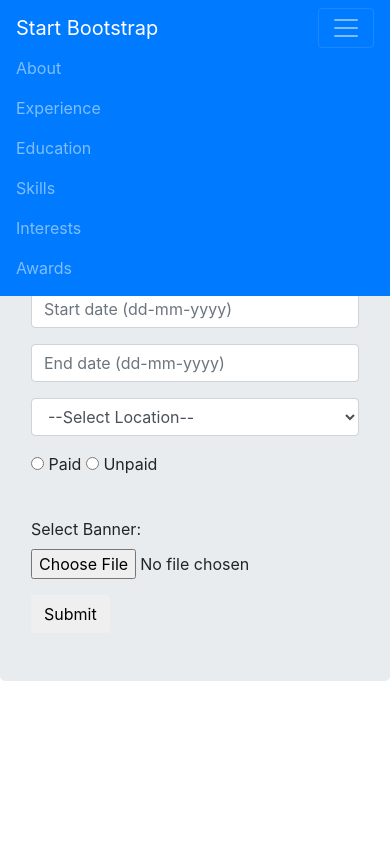
After one commit to kmranrg/InternshipHub, a PHP site: page /internship_register.php in a window 390 px wide, after a click that opens the changed part. The commit adds this page. Run offline with PHP 8.4, Linux system fonts and the light colour scheme.

Commit message:
added database and internship registration page

```diff
--- /dev/null
+++ b/internship_register.php
@@ -0,0 +1,194 @@
+<html lang="en">
+<head>
+  <!-- Required meta tags -->
+  <meta http-equiv="refresh" content="3">
+  <meta charset="utf-8">
+  <meta name="viewport" content="width=device-width, initial-scale=1, shrink-to-fit=no">
+  <!-- Bootstrap CSS -->
+  <style media="screen">
+  .jumbotron{
+    width: 100%;
+    float: left;
+    position: relative;
+  }
+  #payment{
+    display: none;
+  }
+  @media (min-width: 992px) {
+    #sideNav {
+      text-align: center;
+      position: fixed;
+      top: 0;
+      left: 0;
+      display: flex;
+      flex-direction: column;
+      width: 20%;
+      height: 100vh;
+    }
+    #sideNav .navbar-brand {
+      display: flex;
+      margin: auto auto 0;
+      padding: 0.5rem;
+    }
+    #sideNav .navbar-brand .img-profile {
+      max-width: 10rem;
+      max-height: 10rem;
+      border: 0.5rem solid rgba(255, 255, 255, 0.2);
+    }
+    #sideNav .navbar-collapse {
+      display: flex;
+      align-items: flex-start;
+      flex-grow: 0;
+      width: 100%;
+      margin-bottom: auto;
+    }
+    #sideNav .navbar-collapse .navbar-nav {
+      flex-direction: column;
+      width: 100%;
+    }
+    #sideNav .navbar-collapse .navbar-nav .nav-item {
+      display: block;
+    }
+    #sideNav .navbar-collapse .navbar-nav .nav-item .nav-link {
+      display: block;
+    }
+    .right-ct{
+      margin-left: 20%;
+      width: 80%;
+    }
+  }
+
+  </style>
+  <link rel="stylesheet" href="https://stackpath.bootstrapcdn.com/bootstrap/4.1.1/css/bootstrap.min.css" integrity="sha384-WskhaSGFgHYWDcbwN70/dfYBj47jz9qbsMId/iRN3ewGhXQFZCSftd1LZCfmhktB" crossorigin="anonymous">
+
+</head>
+<body>
+  <nav class="navbar navbar-expand-lg navbar-dark bg-primary fixed-top" id="sideNav">
+    <a class="navbar-brand js-scroll-trigger" href="#page-top">
+      <span class="d-block d-lg-none">Start Bootstrap</span>
+      <span class="d-none d-lg-block">
+        <img class="img-fluid img-profile rounded-circle mx-auto mb-2" src="img/profile.jpg" alt="">
+      </span>
+    </a>
+    <button class="navbar-toggler" type="button" data-toggle="collapse" data-target="#navbarSupportedContent" aria-controls="navbarSupportedContent" aria-expanded="false" aria-label="Toggle navigation">
+      <span class="navbar-toggler-icon"></span>
+    </button>
+    <div class="collapse navbar-collapse" id="navbarSupportedContent">
+      <ul class="navbar-nav">
+        <li class="nav-item">
+          <a class="nav-link js-scroll-trigger" href="#about">About</a>
+        </li>
+        <li class="nav-item">
+          <a class="nav-link js-scroll-trigger" href="#experience">Experience</a>
+        </li>
+        <li class="nav-item">
+          <a class="nav-link js-scroll-trigger" href="#education">Education</a>
+        </li>
+        <li class="nav-item">
+          <a class="nav-link js-scroll-trigger" href="#skills">Skills</a>
+        </li>
+        <li class="nav-item">
+          <a class="nav-link js-scroll-trigger" href="#interests">Interests</a>
+        </li>
+        <li class="nav-item">
+          <a class="nav-link js-scroll-trigger" href="#awards">Awards</a>
+        </li>
+      </ul>
+    </div>
+  </nav>
+  <div class="right-ct">
+  <div class="jumbotron " id="login-pane">
+    <form class="form-horizontal" action="/action_page.php" method="post" enctype="multipart/form-data">
+      <div class="form-group">
+        <div class="col-sm-12">
+          <input type="text" class="form-control" id="title" placeholder="Enter Title">
+        </div>
+      </div>
+      <div class="form-group">
+        <div class="col-sm-12">
+          <textarea class="form-control" rows="5" id="descp" name="descp" placeholder="Enter Description"></textarea>
+        </div>
+      </div>
+      <div class="form-group">
+        <div class="col-sm-12">
+          <input type="text" class="form-control" id="organisation" readonly value="internsala" placeholder="Enter Title">
+        </div>
+      </div>
+
+      <div class="form-group">
+        <div class="col-sm-12">
+          <input type="text" class="form-control" id="start-date" placeholder="Start date (dd-mm-yyyy)">
+        </div>
+      </div>
+      <div class="form-group">
+        <div class="col-sm-12">
+          <input type="text" class="form-control" id="end-date" placeholder="End date (dd-mm-yyyy)">
+        </div>
+      </div>
+      <div class="form-group">
+        <div class="col-sm-12">
+          <select class="form-control" id="city">
+            <option>--Select Location--</option>
+            <option>New Delhi</option>
+            <option>Bengluru</option>
+            <option>Kolkata</option>
+            <option>Hyderabad</option>
+          </select>
+        </div>
+      </div>
+
+      <div class="form-group">
+        <div class="col-sm-offset-2 col-sm-12">
+          <div class="checkbox">
+            <label><input name="paid-type"  id="paid" type="Radio"> Paid</label>
+            <label><input name="paid-type" id="unpaid" type="Radio"> Unpaid</label>
+          </div>
+        </div>
+      </div>
+      <div class="form-group">
+        <div class="col-sm-12">
+          <input type="text" class="form-control" id="payment" placeholder="Salary">
+        </div>
+      </div>
+
+      <div class="form-group">
+        <label for="fileToUpload" class="col-sm-12" >Select Banner:</label>
+        <div class="col-sm-12">
+          <input type="file" name="fileToUpload" id="fileToUpload">
+        </div>
+      </div>
+
+
+              <div class="form-group">
+        <div class="col-sm-offset-2 col-sm-12">
+          <button type="submit" class="btn btn-default">Submit</button>
+        </div>
+      </div>
+    </form>
+  </div>
+</div>
+  <script src="https://code.jquery.com/jquery-3.3.1.slim.min.js" integrity="sha384-q8i/X+965DzO0rT7abK41JStQIAqVgRVzpbzo5smXKp4YfRvH+8abtTE1Pi6jizo" crossorigin="anonymous"></script>
+  <script src="https://cdnjs.cloudflare.com/ajax/libs/popper.js/1.14.3/umd/popper.min.js" integrity="sha384-ZMP7rVo3mIykV+2+9J3UJ46jBk0WLaUAdn689aCwoqbBJiSnjAK/l8WvCWPIPm49" crossorigin="anonymous"></script>
+  <script src="https://stackpath.bootstrapcdn.com/bootstrap/4.1.1/js/bootstrap.min.js" integrity="sha384-smHYKdLADwkXOn1EmN1qk/HfnUcbVRZyYmZ4qpPea6sjB/pTJ0euyQp0Mk8ck+5T" crossorigin="anonymous"></script>
+  <script type="text/javascript">
+  $(function(){
+$('#paid').click(function(){
+  if ($(this).is(':checked'))
+  {
+    $("#payment").css("display","block");
+  }
+});
+});
+$(function(){
+$('#unpaid').click(function(){
+if ($(this).is(':checked'))
+{
+  $("#payment").css("display","none");
+}
+});
+});
+  </script>
+
+
+</body>
+</html>
```
Also changed, not shown: emp_register.php (+12 -4 lines), includes/insert.php (added, +41 -0 lines), internships.sql (added, +84 -0 lines), stu_register.php (+11 -5 lines).
